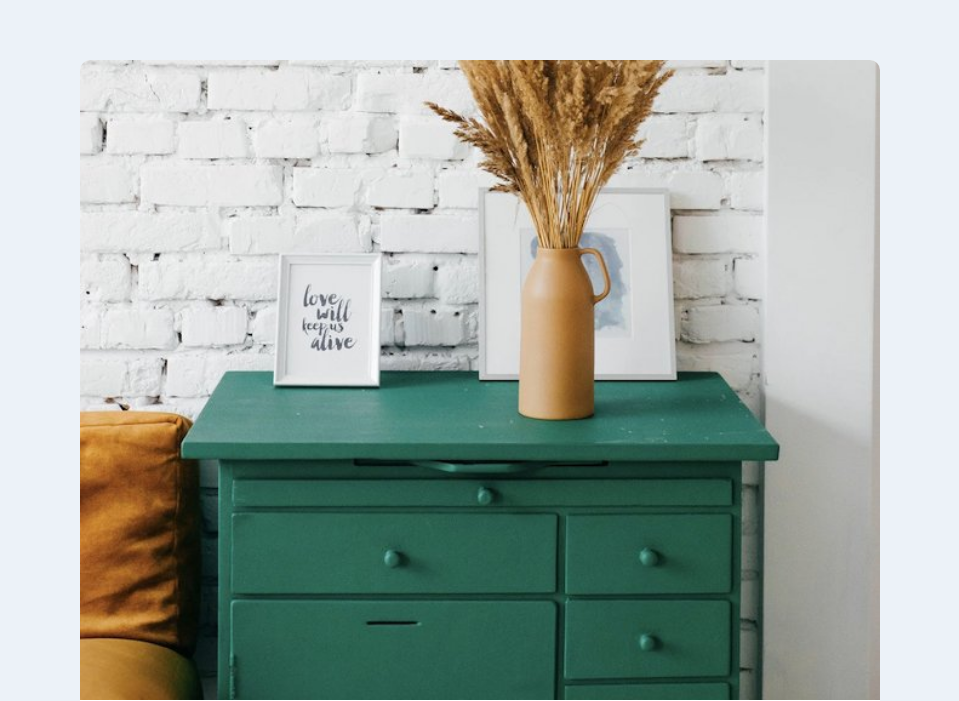
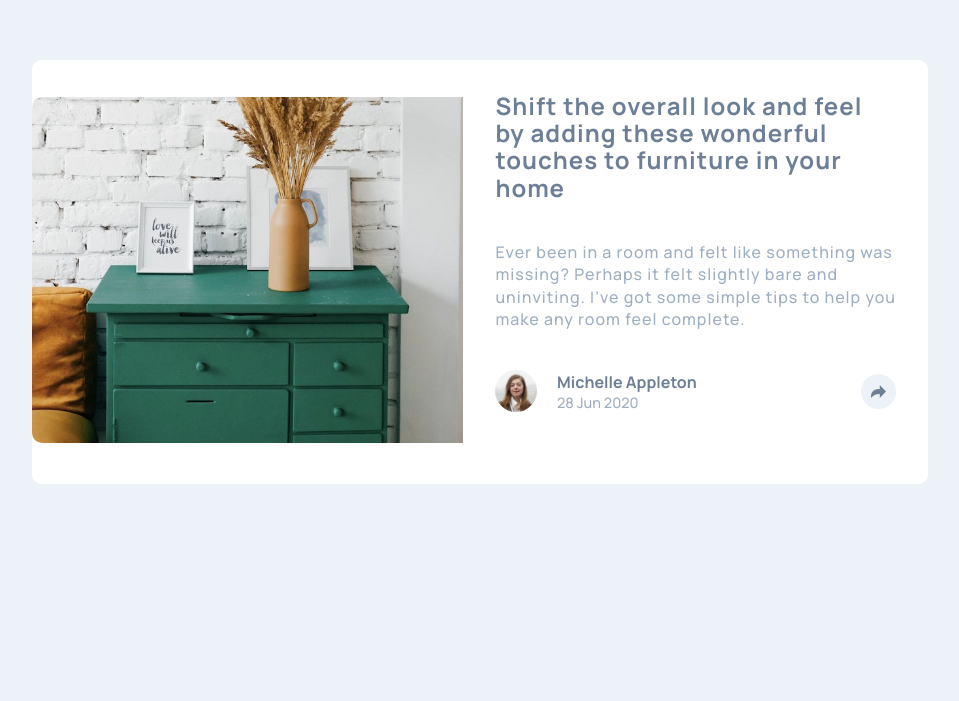
Before and after one commit to AnthoniaEfe/article_preview_component, a plain HTML site: page index.html in a window 1280 px wide. Shown: the part 132-833 px from the top of the page, without its empty margins (160-1119 px from the left). Drawn offline with Linux system fonts and the light colour scheme.

Commit message:
complete desktop view

```diff
--- a/index.html
+++ b/index.html
@@ -30,11 +30,16 @@
       <div id="details"> Ever been in a room and felt like something was
       missing? Perhaps it felt slightly bare and uninviting. I’ve got some
       simple tips to help you make any room feel complete. </div>
-     </div>
+
 
 
     <div id="user-profile">
-      <img src="./images/avatar-michelle.jpg" alt="michelle avatar"/> <p id="user-name">Michelle Appleton</p> <p id="user-date">28 Jun 2020</p>
+      <div id="user-info">
+      <img id="user-img" src="./images/avatar-michelle.jpg" alt="michelle avatar"/>
+      <div> <p id="user-name">Michelle Appleton</p>
+       <p id="user-date">28 Jun 2020</p>
+      </div>
+     </div>
     <button><img src="./images/icon-share.svg"/></button>
     </div>
 
@@ -43,7 +48,7 @@
       <a href="#" id="twitter"></a>
       <a href="#" id="pinterest"></a>
     </div>
-
+     </div>
     </main>
   </body>
 </html>
--- a/styles.css
+++ b/styles.css
@@ -18,7 +18,7 @@ body {
 main {
   font-size: 13px;
   font-family: "Manrope";
-  color: hsl(217, 19%, 35%);
+  color: hsl(214, 17%, 51%);
   min-height: 100vh;
   width: 100%;
   max-width: 100%;
@@ -29,12 +29,12 @@ main {
   margin: 5% auto;
 }
 
+/* card styles */
 #card {
   background-color: hsl(0, 0%, 100%);
-  width: 90%;
-  max-width: 800px;
+  width: 85%;
+  padding: 0;
   flex-direction: column;
-  flex-wrap: wrap;
   justify-content: center;
   border-radius: 10px;
   margin: 10% auto;
@@ -44,61 +44,143 @@ main {
   display: flex;
   flex-direction: column;
   justify-content: space-between;
-  padding: 1.75rem;
-  width: auto;
-  gap: 1rem;
+  padding: 2rem;
+  gap: 1.25rem;
   margin: 0;
   width: 100%;
+  height: 100%;
 }
 
 #article-img {
   width: 100%;
+  height: 100%;
+  padding: 0;
 }
 
 #article-img img {
   width: 100%;
   height: 100%;
   object-fit: cover;
-  object-position: center;
-  border-radius: 10px 0px 0px 10px;
+  /* object-position: center; */
+  border-radius: 10px 10px 0px 0px;
 }
+
 #title {
-  line-height: 1rem;
+  font-weight: 700;
+  font-size: 1rem;
+  line-height: 1.25rem;
+  letter-spacing: 1px;
   margin: 0;
 }
 
 #details {
+  color: hsl(212, 23%, 69%);
+  font-weight: 500;
+  font-size: 0.8rem;
   line-height: 1rem;
+  letter-spacing: 1px;
   margin: 0;
 }
 
+#user-profile {
+  display: flex;
+  flex-direction: row;
+  justify-content: space-between;
+  align-items: center;
+}
+
+#user-info {
+  display: flex;
+  flex-direction: row;
+  justify-content: left;
+  align-items: center;
+  gap: 1.25rem;
+
+  div {
+    display: flex;
+    flex-direction: column;
+    justify-content: space-between;
+    align-items: left;
+    height: 100%;
+  }
+}
+
+#user-img {
+  width: 2.5rem;
+  height: 2.5rem;
+  border-radius: 100%;
+}
+
+#user-name {
+  font-weight: 700;
+  font-size: 0.9rem;
+  margin: 0;
+}
+
+#user-date {
+  color: hsl(212, 23%, 69%);
+  font-weight: 500;
+  font-size: 0.8rem;
+  margin: 0;
+}
+
+/* center svg in button */
 button {
-  text-align: center;
-  text-decoration: none;
-  font-size: 1.5rem;
-  letter-spacing: 1px;
-  color: white;
+  width: 2.2rem;
+  aspect-ratio: 1 / 1;
+  border-radius: 100%;
+  display: flex;
+  align-items: center;
+  justify-content: center;
+  font-size: 1.7rem;
+  border: 1px solid hsl(210, 46%, 95%);
+  background-color: hsl(210, 46%, 95%);
+}
+
+button:active {
+  color: hsl(210, 46%, 95%);
   border: 1px solid hsl(212, 23%, 69%);
-  border-radius: 100%;
   background-color: hsl(212, 23%, 69%);
 }
 
-button:hover {
-  color: white;
-  border: 1px solid hsl(158, 42%, 18%);
-  background-color: hsl(158, 42%, 18%);
-}
-
-button img {
-  margin-right: 0.5rem;
-}
-
+/* desktop view styles */
 @media (min-width: 768px) {
-  .card {
+  #card {
+    width: 70%;
+    display: flex;
     flex-direction: row;
+    justify-content: center;
+    align-items: center;
   }
 
   #article-img img {
-    border-radius: 10px 10px 0px 0px;
+    border-radius: 10px 0px 0px 10px;
+  }
+
+  #title {
+    font-size: 1.5rem;
+    line-height: 1.7rem;
+  }
+
+  #details {
+    font-size: 1rem;
+    line-height: 1.4rem;
+  }
+
+  #article-desc {
+    gap: 2.5rem;
+  }
+
+  #user-img {
+    width: 2.6rem;
+    height: 2.6rem;
+  }
+
+  #user-name {
+    font-size: 1rem;
+  }
+
+  #user-date {
+    font-size: 0.9rem;
   }
 }
```
